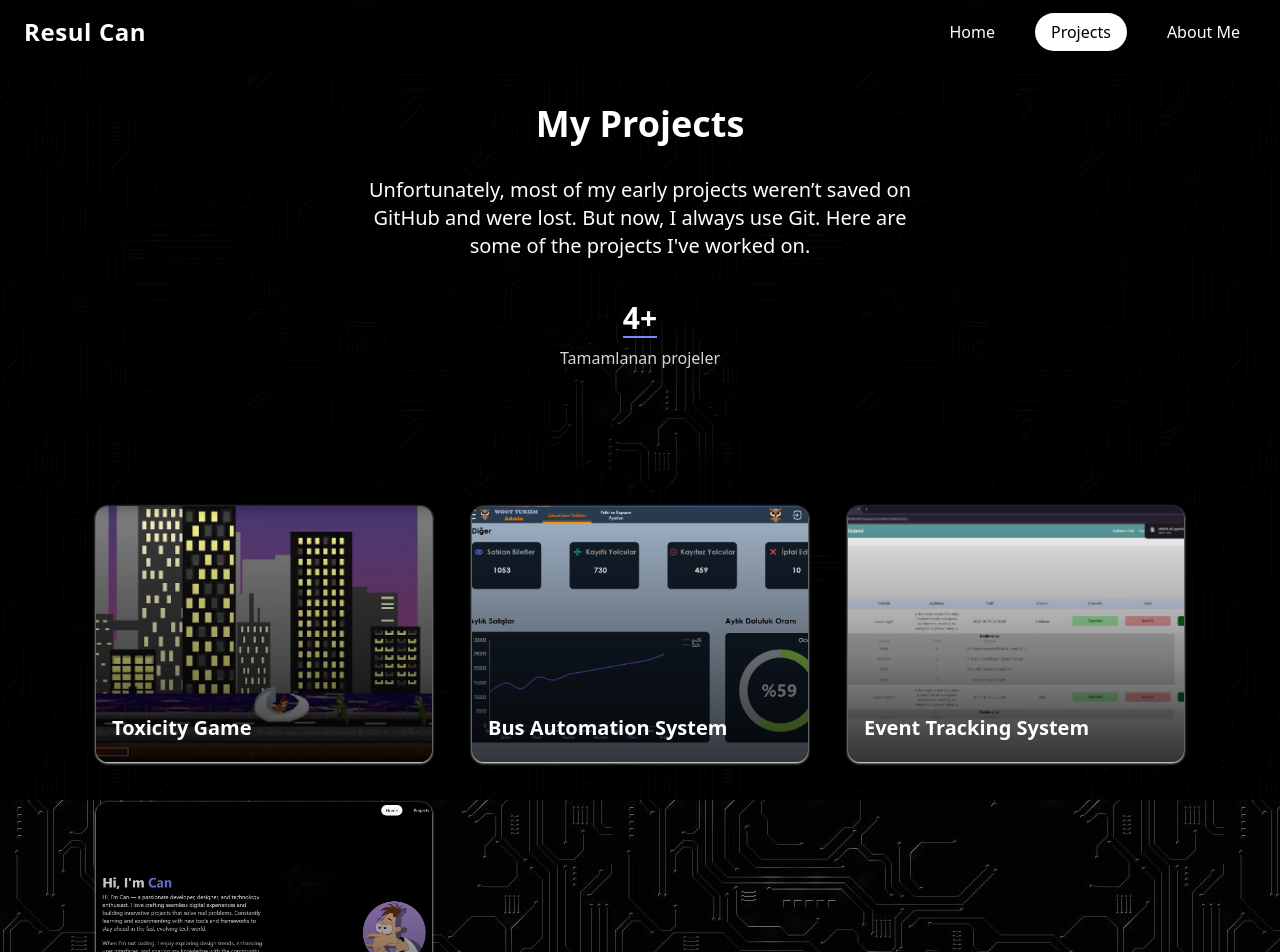
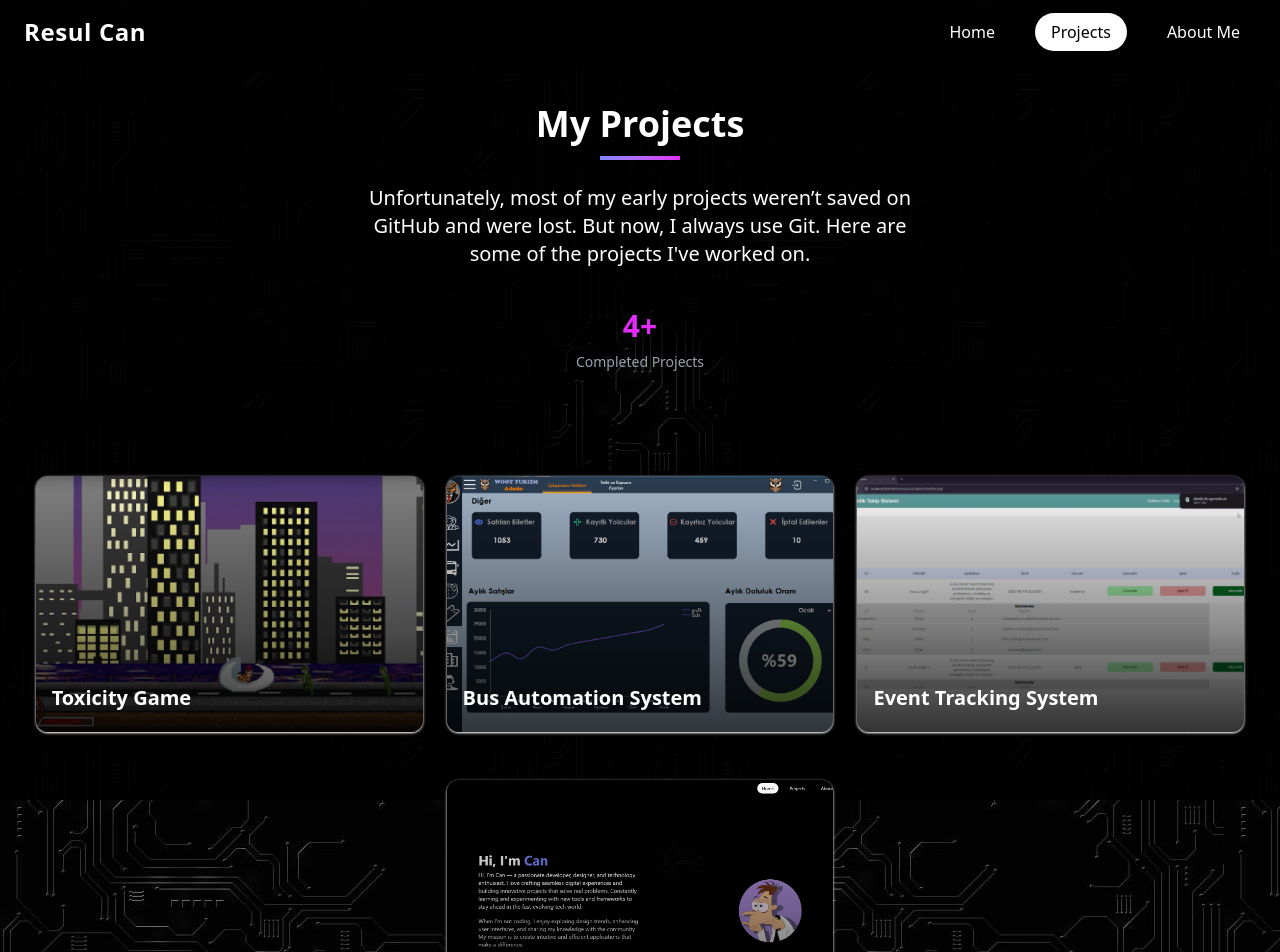
Before and after one commit to cwnnn/myWeb-portfolio, a Vue app: page /projects in a window 1280 px wide. Shown: the top 952 px of the page. Built offline with nearby package versions, Linux system fonts and the light colour scheme.

Commit message:
update projects views

```diff
--- a/src/components/RcsBasicSlider/RcsBasicSlider.vue
+++ b/src/components/RcsBasicSlider/RcsBasicSlider.vue
@@ -30,14 +30,14 @@
 
     <button
       @click="prevSlide"
-      class="absolute -left-10 top-1/2 -translate-y-1/2 text-white text-4xl rounded-full p-2 hover:bg-white hover:text-black z-10 transition-colors"
+      class="absolute -left-8 top-1/2 -translate-y-1/2 text-white text-4xl rounded-full p-2 hover:bg-white hover:text-black z-10 transition-colors"
     >
       <i class="fas fa-chevron-left"></i>
     </button>
 
     <button
       @click="nextSlide"
-      class="absolute -right-10 top-1/2 -translate-y-1/2 text-white text-4xl rounded-full p-2 hover:bg-white hover:text-black z-10 transition-colors"
+      class="absolute -right-8 top-1/2 -translate-y-1/2 text-white text-4xl rounded-full p-2 hover:bg-white hover:text-black z-10 transition-colors"
     >
       <i class="fas fa-chevron-right"></i>
     </button>
--- a/src/components/RcsProjectCard/RcsProjectCard.vue
+++ b/src/components/RcsProjectCard/RcsProjectCard.vue
@@ -1,11 +1,12 @@
 <template>
   <div
-    :id="id"
+    :id="props.id"
     class="project-card"
     @click="goToDetail"
     @mouseenter="isHovered = true"
     @mouseleave="isHovered = false"
-    :style="style"
+    :style="props.style"
+    :class="props.class"
   >
     <img
       v-if="props.img"
--- a/src/views/ProjectDetailView.vue
+++ b/src/views/ProjectDetailView.vue
@@ -1,7 +1,8 @@
 <template>
   <div v-if="project" class="max-w-4xl mx-auto px-6 py-18">
 
-    <h1 class="text-4xl font-bold mb-6 text-center">{{ project.title }}</h1>
+    <h1 class="text-4xl font-bold mb-3 text-center">{{ project.title }}</h1>
+    <div class="w-20 h-1 mb-6 bg-gradient-to-r from-indigo-400 to-fuchsia-500 mx-auto"></div>
 
     <p class="text-lg mb-2 text-center">{{ project.shortDesc }}</p>
 
@@ -43,9 +44,7 @@
     <RcsSpacer size="20" />
 
    <iframe  v-if="project.youtube"
-    class="rounded-xl"
-    width="848"
-    height="500"
+    class="rounded-xl w-full h-64 md:h-96"
     :src="project.youtube"
     title="YouTube video player"
     frameborder="0"
@@ -57,8 +56,9 @@
 
   </div>
 
-  <div v-else class="text-center py-12">
+  <div v-else class="text-center py-32">
     <p class="text-lg">Project not found.</p>
+    <router-link to="/projects" class="text-indigo-400 hover:underline">Back to Projects</router-link>
   </div>
 </template>
 
--- a/src/views/ProjectView.vue
+++ b/src/views/ProjectView.vue
@@ -2,6 +2,7 @@
   <section class="project-section">
     <div class="project-header">
       <h1 class="project-title">My Projects</h1>
+      <div class="w-20 h-1 mb-6 bg-gradient-to-r from-indigo-400 to-fuchsia-500 mx-auto"></div>
       <p class="project-intro">
         Unfortunately, most of my early projects weren’t saved on GitHub and were lost.
         But now, I always use Git. Here are some of the projects I've worked on.
@@ -10,12 +11,15 @@
       <div class="project-counter-wrapper">
         <p class="project-counter">{{ projects.length }}+</p>
       </div>
-      <p class="project-counter-label">Tamamlanan projeler</p>
+      <p class="project-counter-label">Completed Projects</p>
     </div>
   </section>
 
   <section>
-    <div class="project-grid">
+    <div :class="[
+      'project-flex',
+
+    ]">
       <RcsProjectCard
         v-for="project in projects"
         :key="project.id"
@@ -35,6 +39,8 @@
 import { projects } from '@/data/projects';
 import RcsProjectCard from '../components/RcsProjectCard/RcsProjectCard.vue';
 import RcsSpacer from '../components/RcsSpacer/RcsSpacer.vue';
+
+
 </script>
 
 <style scoped>
@@ -49,7 +55,7 @@ import RcsSpacer from '../components/RcsSpacer/RcsSpacer.vue';
 }
 
 .project-title {
-  @apply text-4xl font-bold mb-8;
+  @apply text-4xl font-bold mb-3;
 }
 
 .project-intro {
@@ -61,14 +67,21 @@ import RcsSpacer from '../components/RcsSpacer/RcsSpacer.vue';
 }
 
 .project-counter {
-  @apply text-3xl font-bold max-w-xl mb-2 border-b-2 border-indigo-400;
+  @apply text-3xl font-bold text-fuchsia-500 mb-2;
 }
 
 .project-counter-label {
-  @apply text-gray-300 max-w-xl mb-6 pb-2;
+  @apply text-gray-400 text-sm;
 }
 
-.project-grid {
-  @apply grid grid-cols-1 sm:grid-cols-2 lg:grid-cols-3 gap-10 px-24;
+.project-flex {
+  @apply flex flex-wrap justify-center gap-6 mx-auto px-4;
 }
+
+.project-flex > * {
+  @apply w-full sm:w-[31%] mb-6;
+}
+
+
+
 </style>
```
